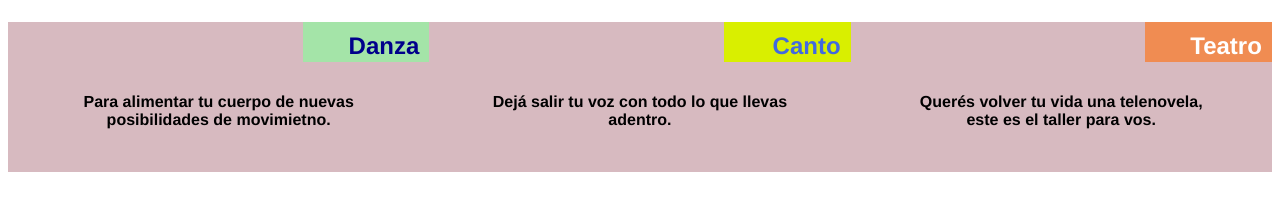
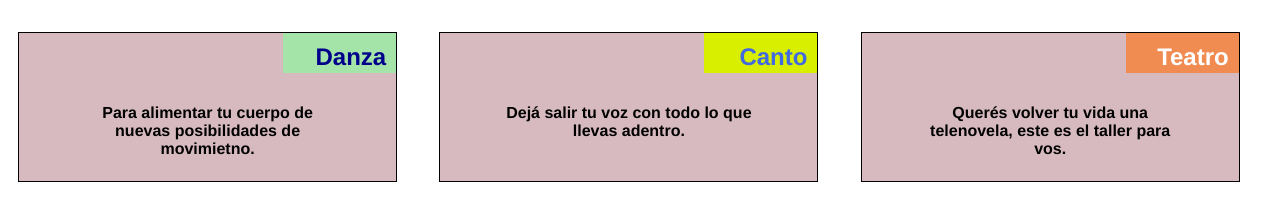
Before and after one commit to tuxmica/Coursera, a plain HTML site: page module2-solution/index.html in a window 1280 px wide. Shown: the part 61-282 px from the top of the page. Drawn offline with Linux system fonts and the light colour scheme.

```diff
--- a/module2-solution/css/style.css
+++ b/module2-solution/css/style.css
@@ -17,11 +17,12 @@ h1 {
   font-variant: small-caps;
 }
 
-div {
+div.box {
   border: 1px solid black;
   background-color: #D7BAC0;
   width: 90%;
   height: 150px;
+  margin: 10px;
   padding: 55px;
   font-family: Helvetica, sans-serif;
   font-weight: 900;
--- a/module2-solution/index.html
+++ b/module2-solution/index.html
@@ -9,9 +9,9 @@
 <body>
 <h1>Talleres Artísticos</h1>
 
-      <div class="col-lg-4 col-md-6"><h2 id= "p1">Danza</h2><p>Para alimentar tu cuerpo de nuevas posibilidades de movimietno.</p></div>
-      <div class="col-lg-4 col-md-6"><h2 id= "p2">Canto</h2><p>Dejá salir tu voz con todo lo que llevas adentro.</p></div>
-      <div class="col-lg-4 col-md-12"><h2 id= "p3">Teatro</h2><p>Querés volver tu vida una telenovela, este es el taller para vos.</p></div>
+      <div class="col-lg-4 col-md-6"><div class= "box"><h2 id= "p1">Danza</h2><p>Para alimentar tu cuerpo de nuevas posibilidades de movimietno.</p></div></div>
+      <div class="col-lg-4 col-md-6"><div class= "box"><h2 id= "p2">Canto</h2><p>Dejá salir tu voz con todo lo que llevas adentro.</p></div></div>
+      <div class="col-lg-4 col-md-12"><div class= "box"><h2 id= "p3">Teatro</h2><p>Querés volver tu vida una telenovela, este es el taller para vos.</p></div></div>
 
 
 </body>
```
